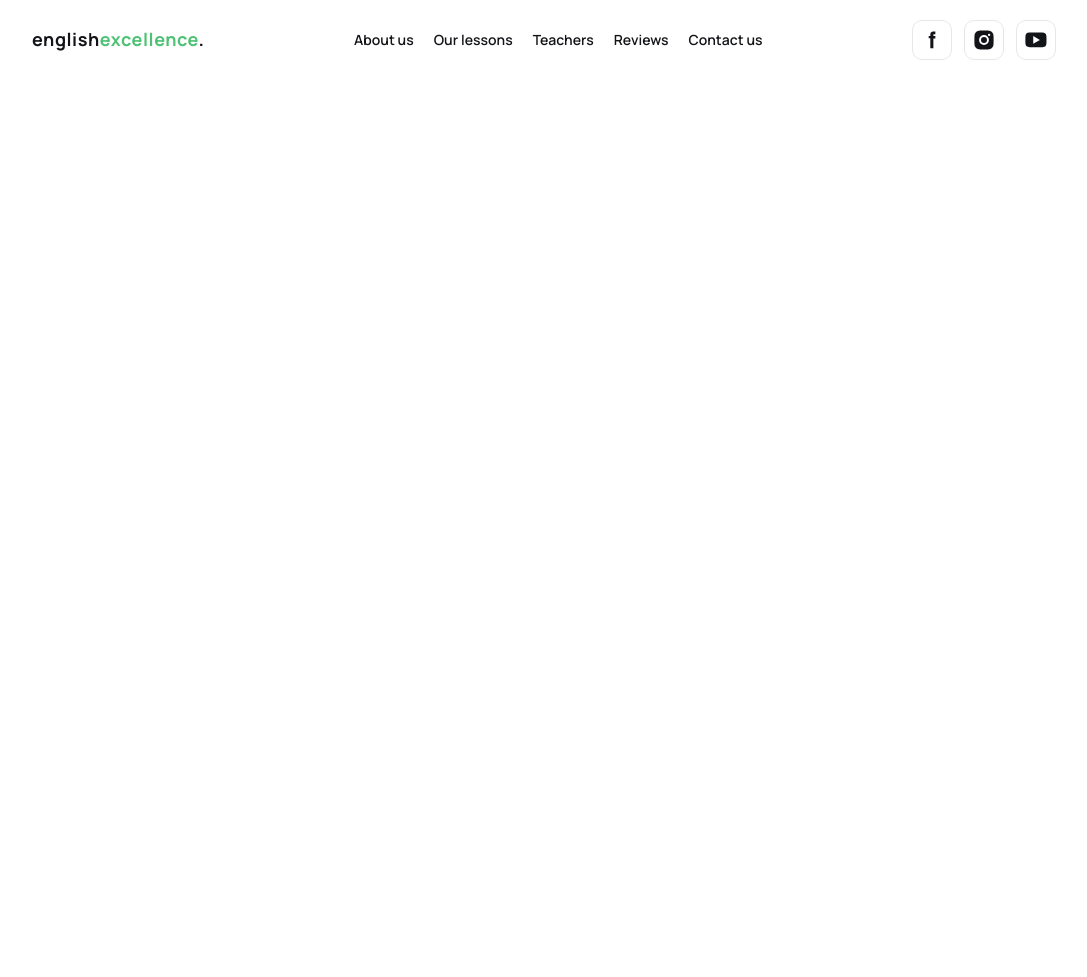
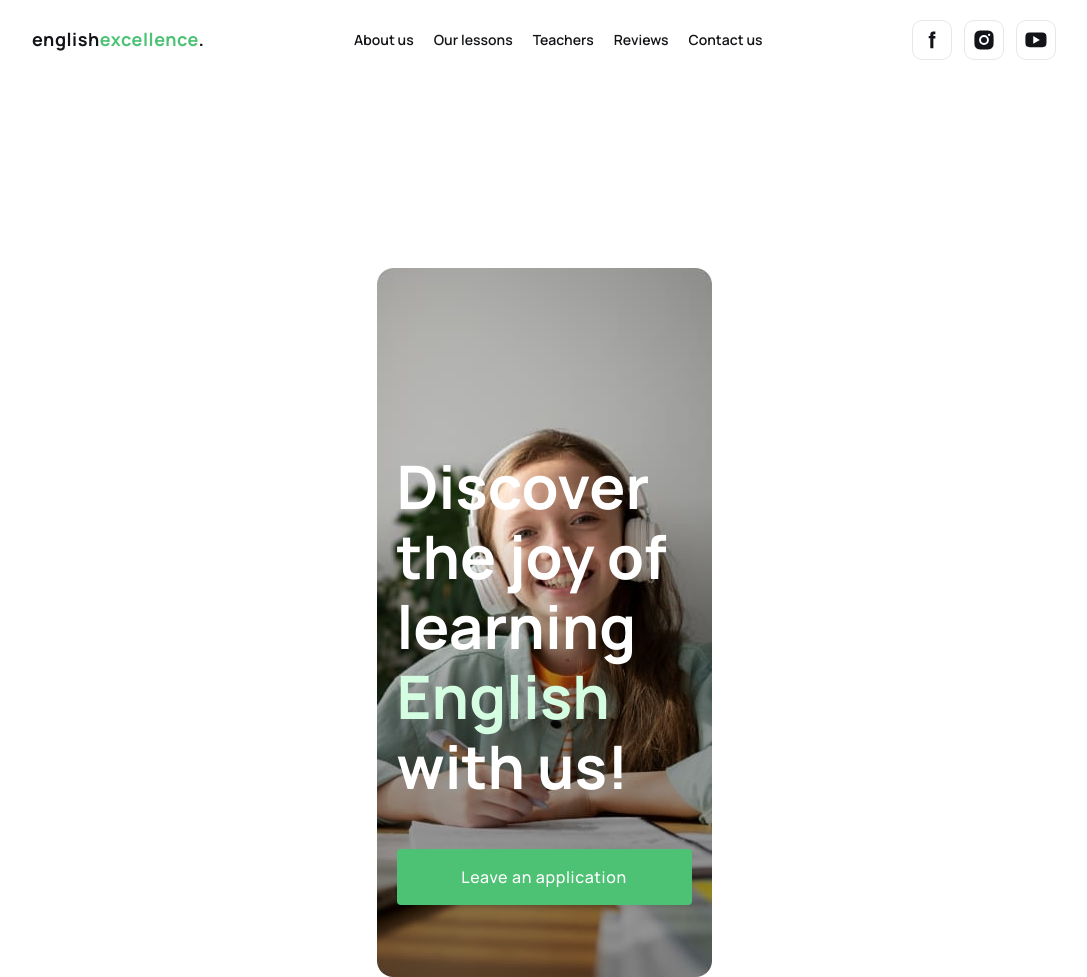
Before and after one commit to oksanaliu/final-project-group5, a website built with Vite: page src/index.html in a window 1280 px wide. Shown: the whole page, without its empty margins (96-1183 px from the left). Before the commit the page ends 800 px from the top, so only its background shows below. Built offline with nearby package versions, Linux system fonts and the light colour scheme.

Commit message:
hero start

```diff
--- a/src/css/hero.css
+++ b/src/css/hero.css
@@ -1,18 +1,27 @@
-.hero .container {
-  padding: 72px 0 72px;
+.hero-content {
+  padding: 0 20px 72px;
   color: var(--white);
+  background: linear-gradient(
+      357deg,
+      rgba(0, 0, 0, 0.4) 39.23%,
+      rgba(0, 0, 0, 0) 66.28%
+    ),
+    url(../img/hero/mob-block.jpg) lightgray -566px -29.886px / 332.537%
+      104.761% no-repeat;
+  background-position: center;
+  background-size: cover;
 
-  background-color: var(--black);
-  background-image: linear-gradient(
-    to bottom,
-    rgba(46, 47, 66, 0.7),
-    rgba(46, 47, 66, 0.7)
-  );
-  background-position: center;
-  background-repeat: no-repeat;
-  background-size: cover;
-  max-width: 1440px;
+  max-width: 335px;
+  min-height: 709px;
   margin: auto;
+  border: none;
+  border-radius: 16px;
+
+  display: flex;
+  flex-direction: column;
+  align-items: center;
+  justify-content: flex-end;
+  gap: 40px;
 }
 
 @media (min-resolution: 192dpi) {
@@ -25,20 +34,16 @@
   }
 }
 
-.hero .container {
-  display: flex;
-  flex-direction: column;
-  align-items: center;
-  justify-content: center;
-  gap: 72px;
+.english {
+  color: var(--light-green);
 }
 
 .hero-header {
-  max-width: 216px;
+  max-width: 295px;
 }
 
 @media (min-width: 768px) {
-  .hero .container {
+  .hero-content {
     gap: 36px;
   }
   .hero {
@@ -50,7 +55,7 @@
 }
 
 @media (min-width: 1158px) {
-  .hero .container {
+  .hero-content {
     gap: 48px;
   }
   .hero {
@@ -66,8 +71,9 @@
   font-weight: 500;
   line-height: 1.5;
   letter-spacing: 0.04em;
+
   padding: 16px 32px;
-  min-width: 169px;
+  width: 100%;
   min-height: 56px;
   border-radius: 4px;
   border: none;
--- a/src/index.html
+++ b/src/index.html
@@ -21,8 +21,9 @@
   <body>
     <load src="./partials/header.html" />
 
-    <main hidden>
+    <main>
       <!-- Loads the specified .html file -->
+      <load src="./partials/hero.html" />
     </main>
 
     <!-- <load src="./partials/footer.html" /> -->
--- a/src/partials/hero.html
+++ b/src/partials/hero.html
@@ -1,6 +1,13 @@
-<section class="section"></section>
-        <div class="container hero">
-          <h1 class="hero-header">Discover the joy of learning English with us!</h1>
-          <button class="application-btn hero-section" type="button">Leave an application</button>
-        </div>
-      </section>
+<section class="section">
+  <div class="container hero">
+    <div class="hero-content">
+      <h1 class="hero-header">
+        Discover the joy of learning <span class="english">English</span> with
+        us!
+      </h1>
+      <button class="application-btn hero-section" type="button">
+        Leave an application
+      </button>
+    </div>
+  </div>
+</section>
```
